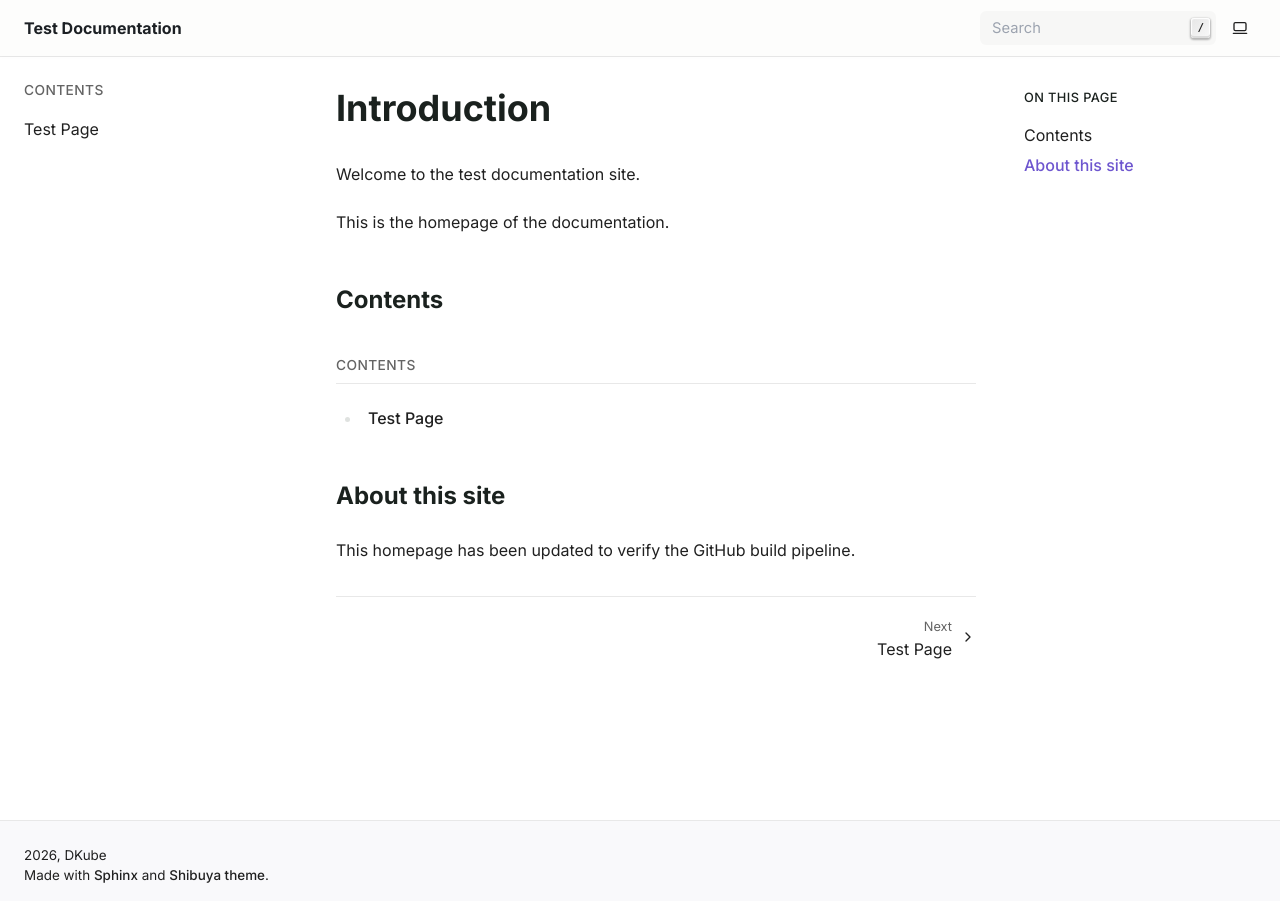
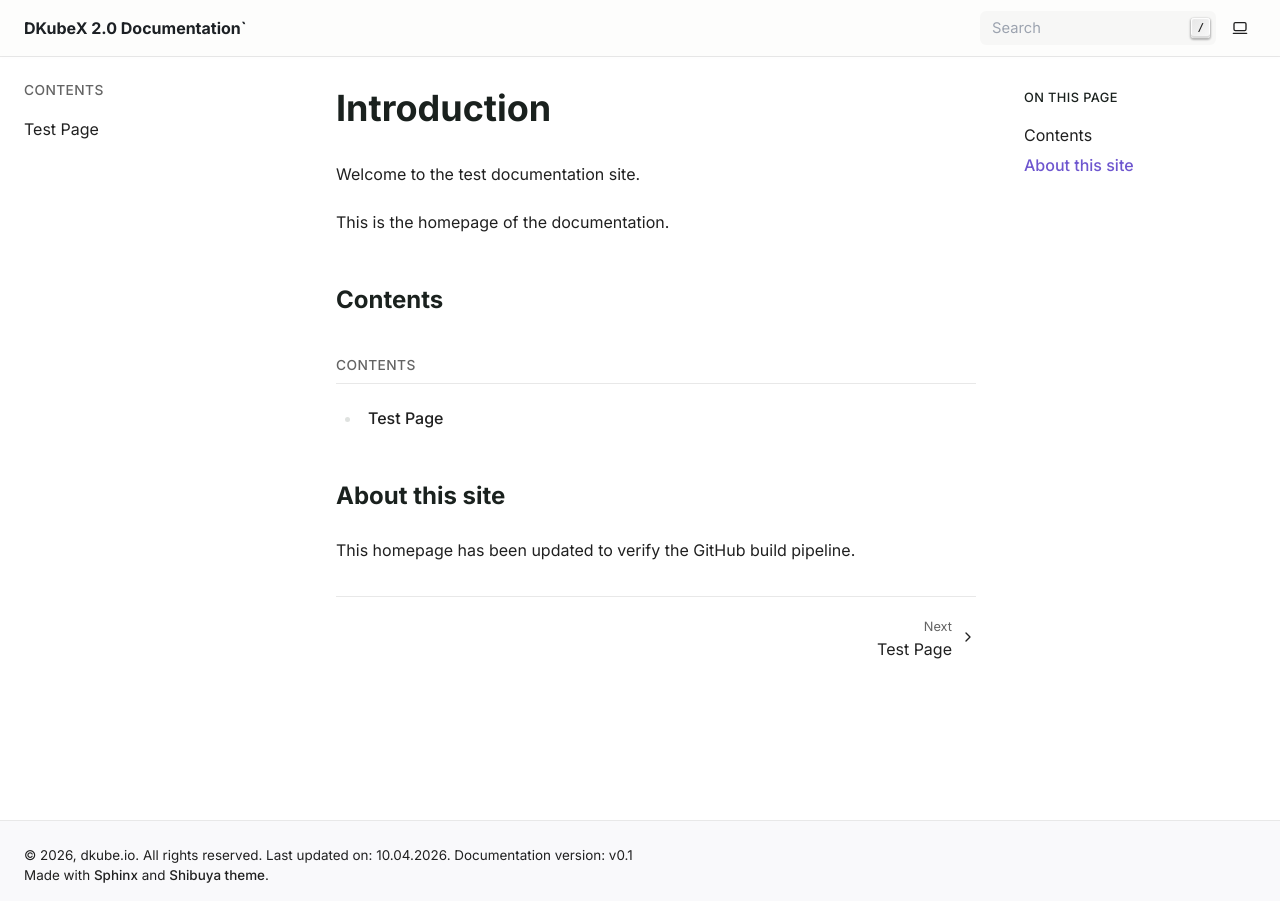
Before and after one commit to Deepro713/product-docs-test, a Sphinx documentation site: the page built from docs/index.md, in a window 1280 px wide. Built offline with Sphinx 7.4.7, drawn with Linux system fonts in a browser that asks for light colours.

Commit message:
Update Sphinx configuration and add DKube icon and link script

```diff
--- a/docs/conf.py
+++ b/docs/conf.py
@@ -1,6 +1,12 @@
-project = "Test Documentation"
+from datetime import datetime, timezone
+
+project = "DKubeX 2.0 Documentation`"
 author = "DKube"
-copyright = "2026, DKube"
+doc_version = "v0.1"
+build_date = datetime.now(timezone.utc).strftime("%d.%m.%Y")
+copyright = (
+    f"&copy; 2026, dkube.io. All rights reserved. Last updated on: {build_date}. Documentation version: {doc_version}"
+)
 
 extensions = [
     "myst_parser",
@@ -12,7 +18,8 @@
 exclude_patterns = ["_build", "Thumbs.db", ".DS_Store"]
 
 html_theme = "shibuya"
-html_title = "Test Documentation"
+html_title = project
 html_static_path = ["_static"]
+html_js_files = ["_static/dkube-link.js"]
 html_baseurl = "https://docs-test.dkube.io/"
-html_favicon = "images/DKube_Icon_512x512.svg"
+html_favicon = "_static/DKube_Icon_512x512.svg"
```
Also changed, not shown: docs/_static/dkube-link.js (added, +24 -0 lines), docs/_static/DKube_Icon_512x512.svg (renamed from docs/images/DKube_Icon_512x512.svg).
